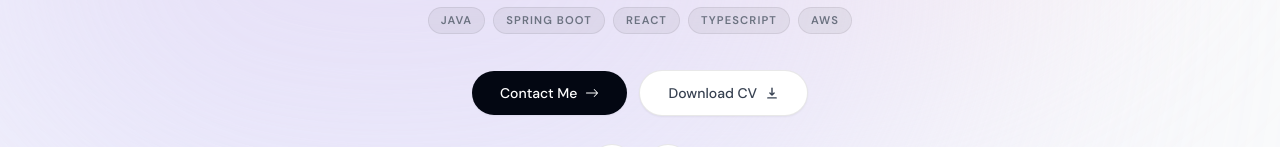
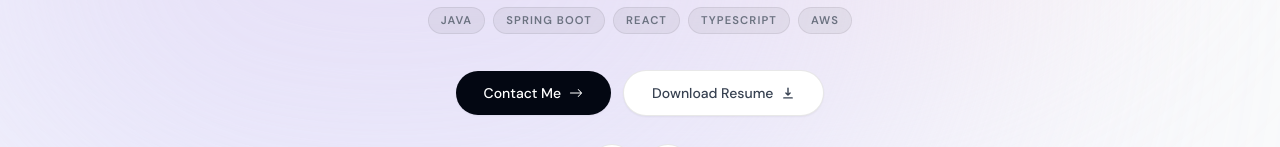
Before and after one commit to mouhcineshazy/My-portfolio, a Next.js app: page / in a window 1280 px wide. Shown: the part 488-635 px from the top of the page. Built offline with nearby package versions, Linux system fonts and the light colour scheme; no server answers.

Commit message:
update resume file

```diff
--- a/lang/en.ts
+++ b/lang/en.ts
@@ -2,7 +2,7 @@ import { TranslationKeys, Translations } from './constants';
 
 export const en: Translations = {
   // CTA buttons
-  [TranslationKeys.INTRO_DOWLOAD_CV]: 'Download CV',
+  [TranslationKeys.INTRO_DOWLOAD_CV]: 'Download Resume',
   [TranslationKeys.INTRO_CONTACT_ME]: 'Contact Me',
 
   // Hero
```
Also changed, not shown: 1 other file (tests, documents, lock files or other folders).
